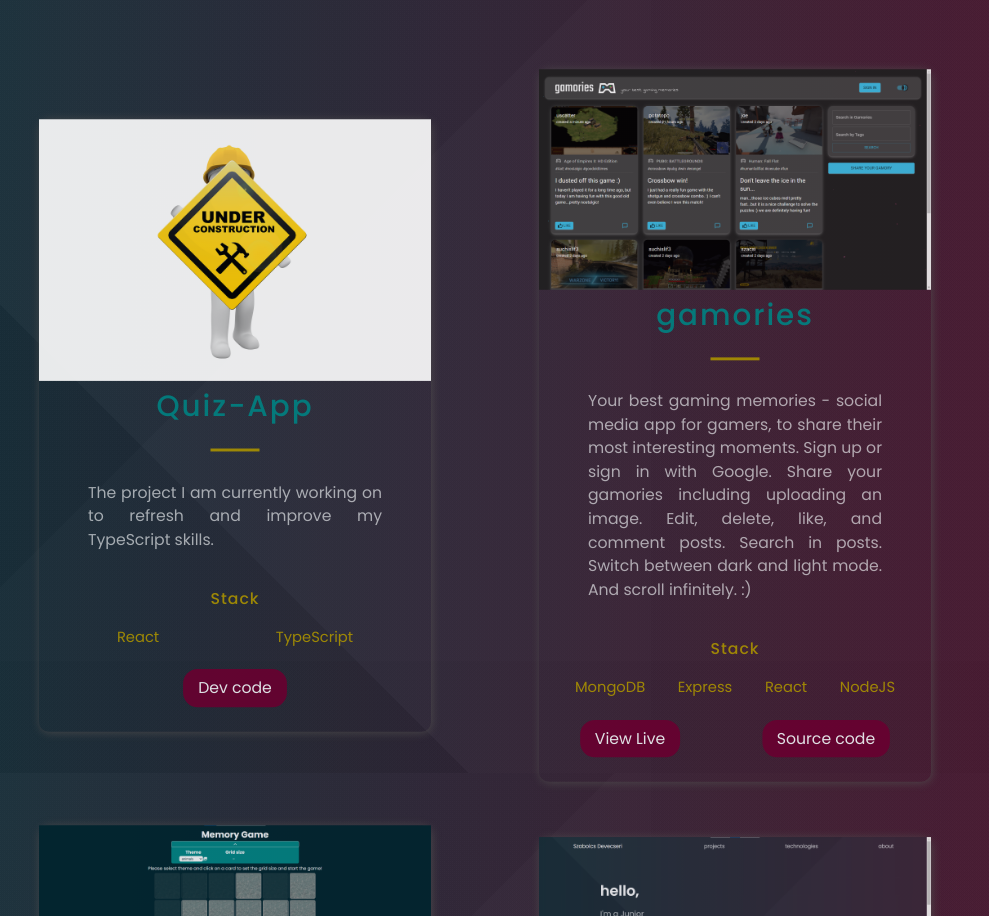
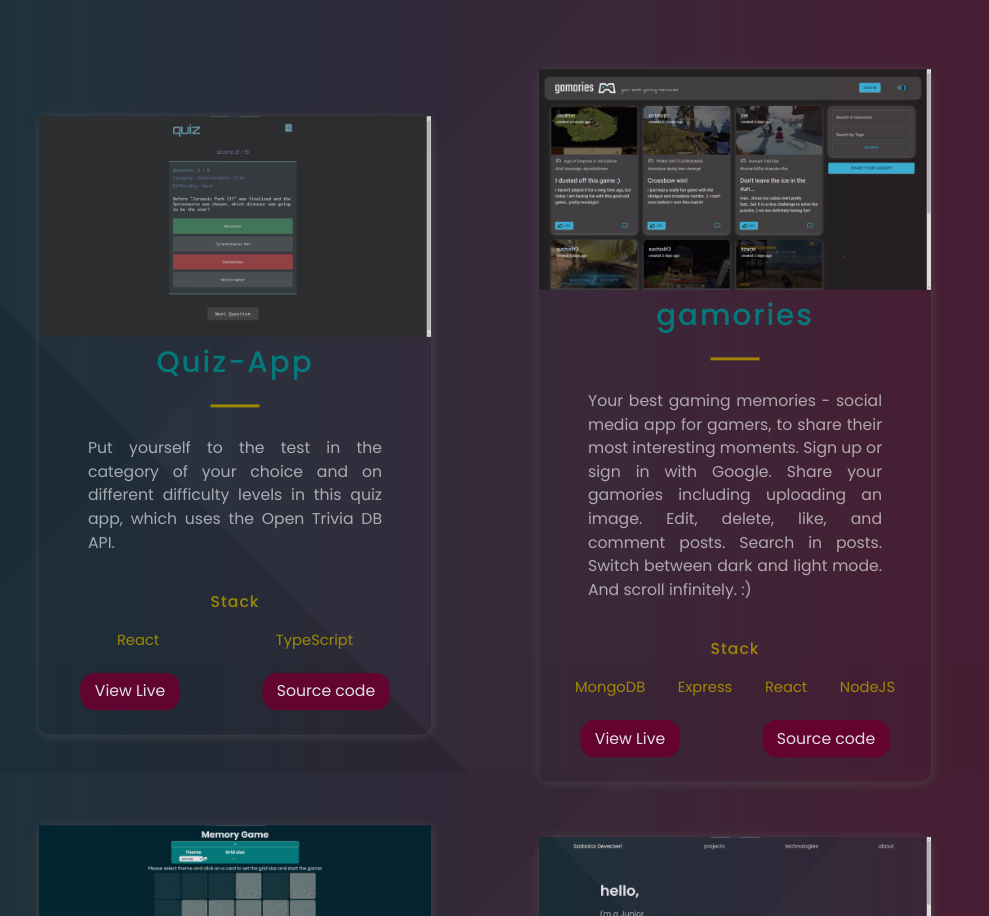
Before and after one commit to suchislif3/portfolio-website, a Next.js app: page / in a window 1280 px wide. Shown: the part 827-1743 px from the top of the page, without its empty margins (155-1144 px from the left). Built offline with nearby package versions, Linux system fonts and the light colour scheme.

Commit message:
added details to project 'quiz-app'

```diff
--- a/src/constants/constants.js
+++ b/src/constants/constants.js
@@ -13,10 +13,11 @@ export const projects = [
   {
     title: "Quiz-App",
     description:
-      "The project I am currently working on to refresh and improve my TypeScript skills.",
-    image: "/images/under_construction.png",
+      "Put yourself to the test in the category of your choice and on different difficulty levels in this quiz app, which uses the Open Trivia DB API.",
+    image: "/images/3.png",
     tags: ["React", "TypeScript"],
-    code: "https://github.com/suchislif3/quiz-app/tree/dev",
+    code: "https://github.com/suchislif3/quiz-app/",
+    visit: "https://quiz-app-suchislif3.vercel.app/",
     id: 3,
   },
   {
```
Also changed, not shown: public/images/3.png (added).
